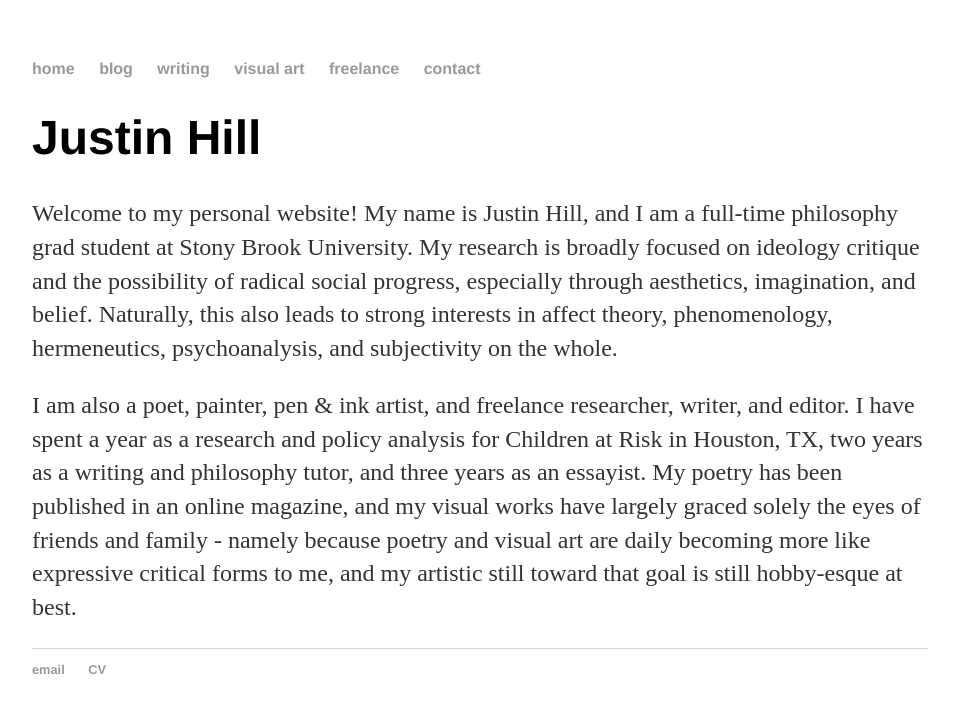
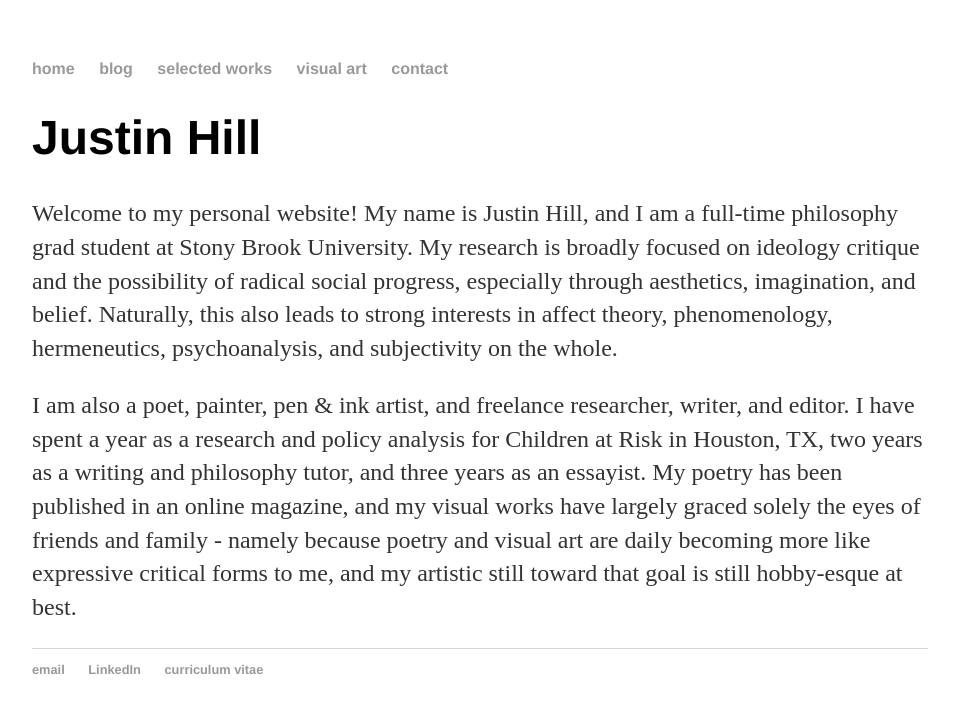
Before and after one commit to HillJustin/HillJustin.github.io, a Jekyll site: the page built from index.html, in a window 1280 px wide. Shown: the top 713 px of the page, without its empty margins (160-1119 px from the left). Built offline with Jekyll 4.4.1, drawn with Linux system fonts in a browser that asks for light colours.

Commit message:
general changes

```diff
--- a/_layouts/default.html
+++ b/_layouts/default.html
@@ -10,9 +10,8 @@
 	    		<ul>
 	        		<li><a href="/">home</a></li>
 							<li><a href="/blog">blog</a></li>
-	        		<li><a href="/writing">writing</a></li>
-		        	<li><a href="/about">visual art</a></li>
-							<li><a href="/services">freelance</a></li>
+	        		<li><a href="/selected works">selected works</a></li>
+		        	<li><a href="/visual art">visual art</a></li>
 	        		<li><a href="/contact">contact</a></li>
 	    		</ul>
 			</nav>
@@ -24,7 +23,8 @@
 			<footer>
 	    		<ul>
 	        		<li><a href="mailto:Hill.Justin.Andrew@gmail.com">email</a></li>
-	        		<li><a href="/assets/pdfs/cv-2019-07-07.pdf">CV</a></li>
+							<li><a href="https://www.linkedin.com/in/hilljustina">LinkedIn</a></li>
+	        		<li><a href="/assets/pdfs/cv-2019-08-01.pdf">curriculum vitae</a></li>
 				</ul>
 			</footer>
 		</body>
```
Also changed, not shown: selected works/index.md (renamed from writing/index.md), 1 other file.
